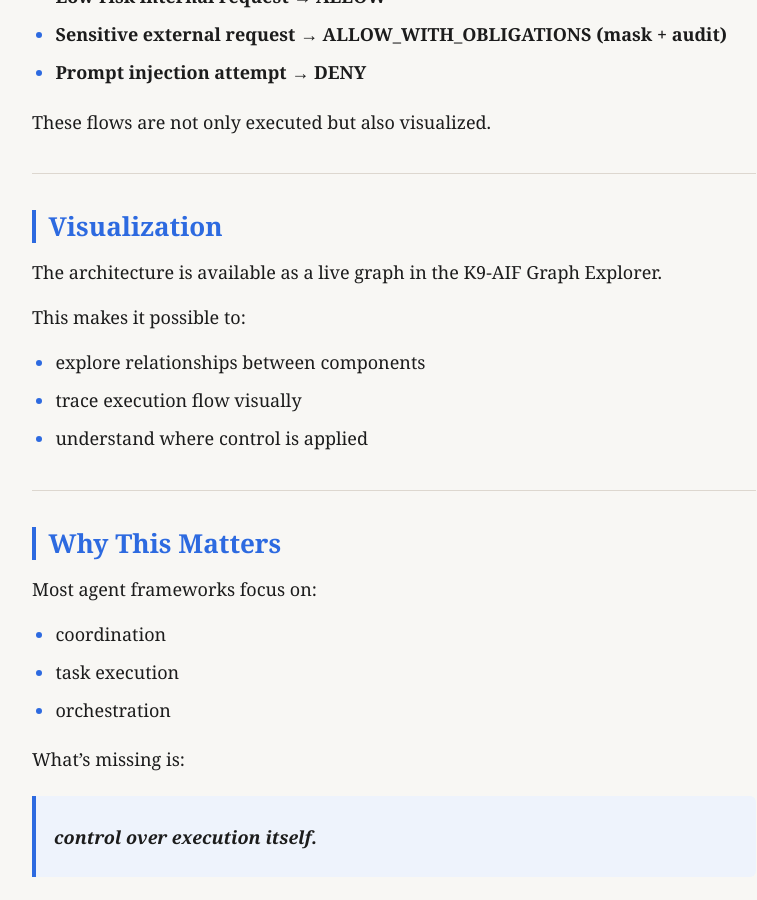
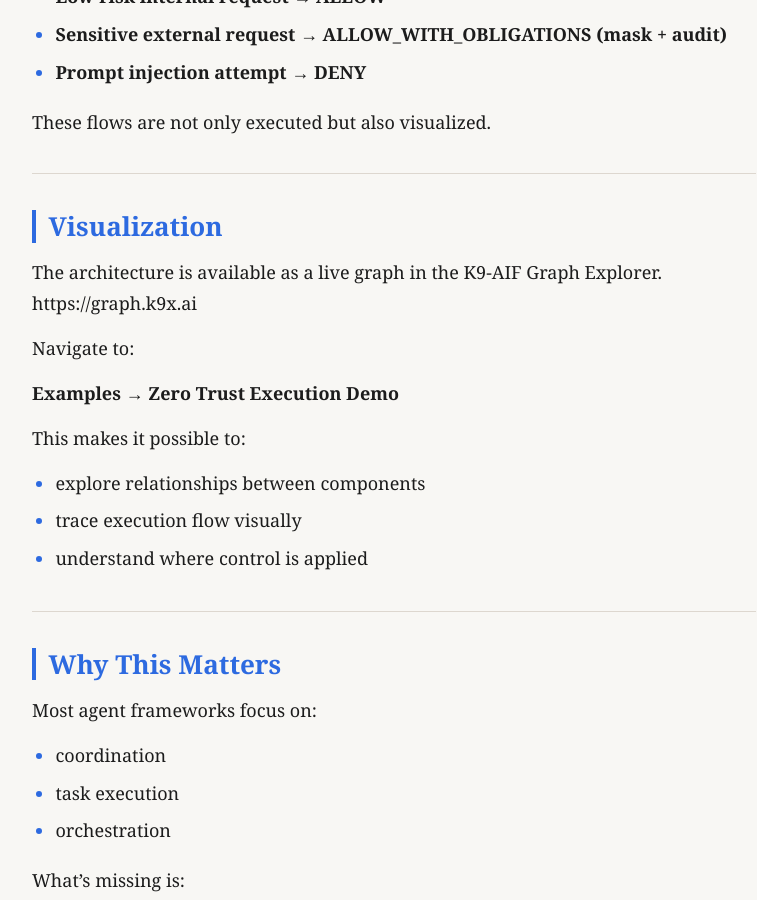
Before and after one commit to k9aif/k9-aif-blogs, a Jekyll site: the page built from _posts/2026-04-26-zero-trust-execution-layer-agentic-systems.md, in a window 1280 px wide and 900 px high, scrolled down 3765 px. Shown: the whole window, without its empty margins (246-1003 px from the left). Built offline with Jekyll 4.4.1, drawn with Linux system fonts in a browser that asks for light colours; our own code applies the rules of GitHub Pages for plain Markdown files.

Commit message:
modified to add link to graph

```diff
--- a/_posts/2026-04-26-zero-trust-execution-layer-agentic-systems.md
+++ b/_posts/2026-04-26-zero-trust-execution-layer-agentic-systems.md
@@ -118,6 +118,11 @@ These flows are not only executed but also visualized.
 ## Visualization
 
 The architecture is available as a live graph in the K9-AIF Graph Explorer.
+https://graph.k9x.ai
+
+Navigate to:
+
+**Examples → Zero Trust Execution Demo**
 
 This makes it possible to:
 
```
